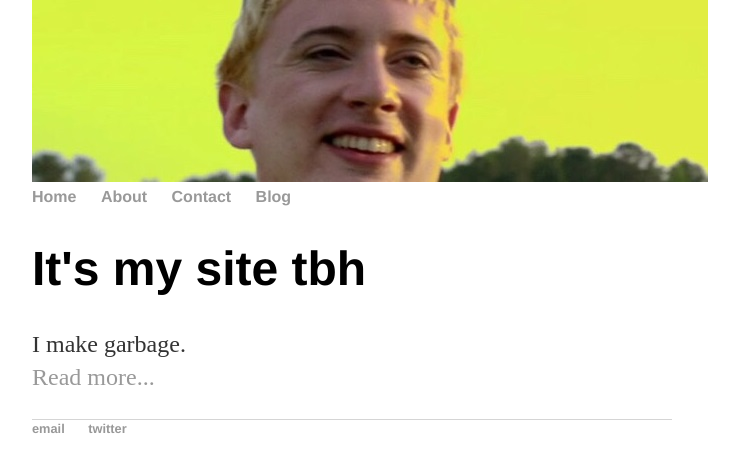
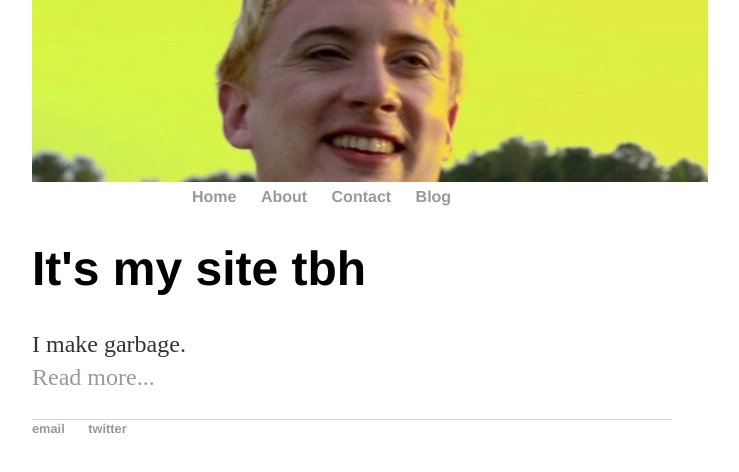
Before and after one commit to glasscaked/strip, a Jekyll site: the page built from index.html, in a window 1280 px wide. Shown: the top 472 px of the page, without its empty margins (288-1027 px from the left). Built offline with Jekyll 4.4.1, drawn with Linux system fonts in a browser that asks for light colours.

Commit message:
Update default.html

```diff
--- a/_layouts/default.html
+++ b/_layouts/default.html
@@ -7,6 +7,13 @@
 
   </head>
 
+    <style>
+.center {
+    margin-left: auto;
+    margin-right: auto;
+    width: 50%;
+}
+</style>
 
   <body>
     <header>
```
